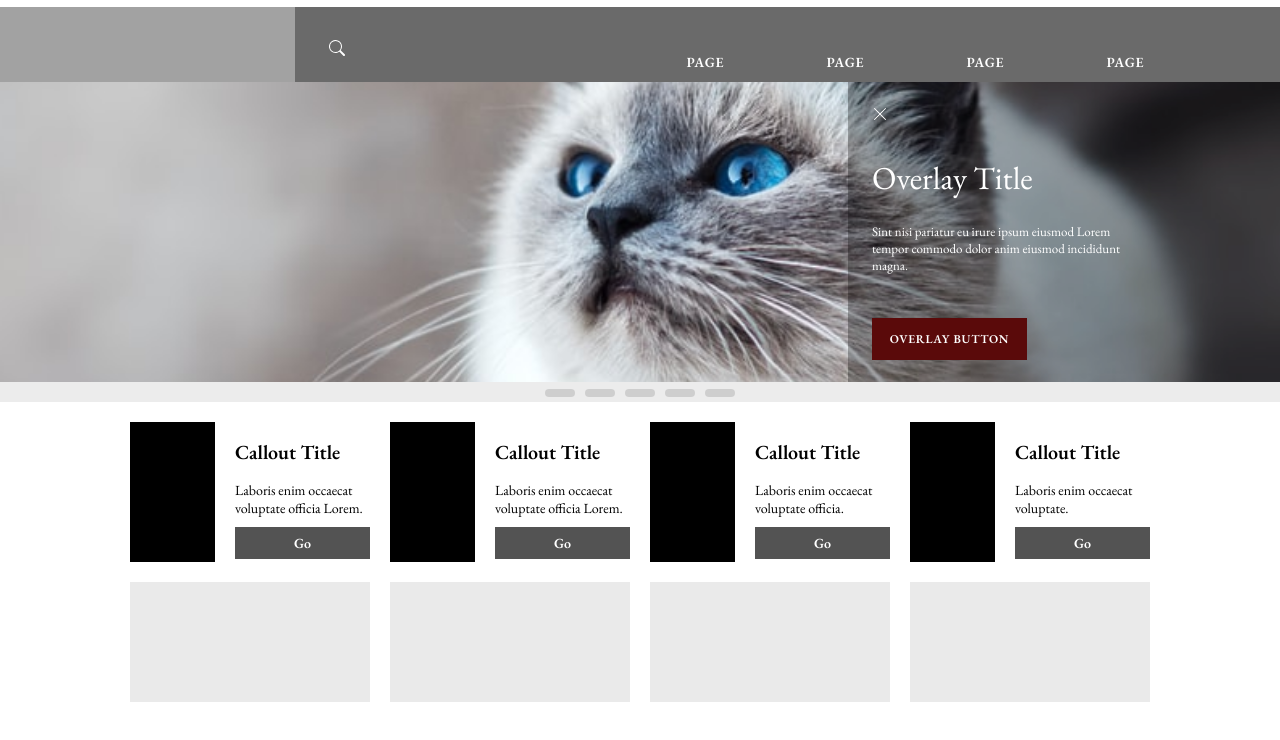
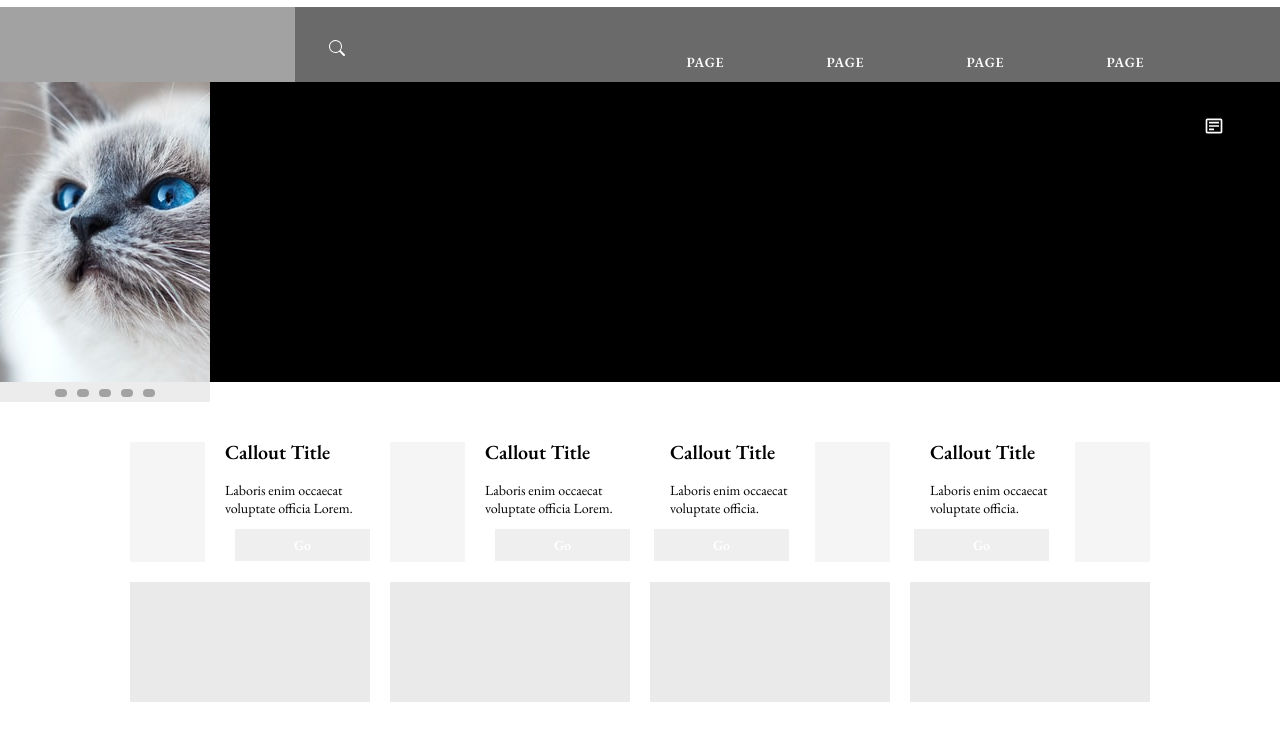
Before and after one commit to mbritton/compleat-poc, a Next.js app: page / in a window 1280 px wide. Both pictures are taken after a click on the button "OVERLAY BUTTON". Shown: the top 740 px of the page. Built offline with nearby package versions, Linux system fonts and the light colour scheme.

Commit message:
Right overlay interactions

```diff
--- a/components/Carousel.js
+++ b/components/Carousel.js
@@ -4,7 +4,7 @@ import { useCallback, useEffect, useState } from 'react';
 import { mediaByIndex } from '../media';
 import { CarouselSmallButton } from './Core';
 
-const Carousel = ({ slides }) => {
+const Carousel = ({ handleSlide, slides }) => {
   const [viewportRef, embla] = useEmblaCarousel({ skipSnaps: false });
   const [selectedIndex, setSelectedIndex] = useState(0);
   const [scrollSnaps, setScrollSnaps] = useState([]);
@@ -16,6 +16,7 @@ const Carousel = ({ slides }) => {
 
   const onSelect = useCallback(() => {
     if (!embla) return;
+    handleSlide(selectedIndex);
     setSelectedIndex(embla.selectedScrollSnap());
   }, [embla, setSelectedIndex]);
 
--- a/components/Core.js
+++ b/components/Core.js
@@ -18,12 +18,12 @@ export const RightOverlayButton = styled.button`
   letter-spacing: 0.75px;
   min-height: 42px;
   max-height: 42px;
-  margin: 20px 0 0 24px;
+  margin: 0 0 40px 24px;
 `;
 
 export const CalloutCardButton = styled.button`
   /* Adapt the colors based on primary prop */
-  background: ${(props) => (props.primary ? '#535353' : 'grey')};
+  background: '#535353';
   font-size: 14px;
   color: white;
   font-weight: 600;
@@ -35,23 +35,9 @@ export const CalloutCardButton = styled.button`
   width: 135px;
   min-height: 32px;
   max-height: 32px;
-  margin: 10px 0 0 0;
-`;
-
-export const CarouselNextButton = styled.button`
-  background: ${(props) => (props.primary ? '#535353' : 'grey')};
-  font-size: 14px;
-  color: white;
-  font-weight: 600;
-  cursor: pointer;
-  font-family: 'EB Garamond', serif;
-  height: 30px;
-  border: 0;
-  border-radius: 0;
-  width: 135px;
-  min-height: 32px;
-  max-height: 32px;
-  margin: 0 0 0 10px;
+  margin-top: 12px;
+  margin-left: ${(props) => (props.primary ? '10px' : '-16px')};
+  margin-right: ${(props) => (!props.primary ? '10px' : '0')};
 `;
 
 export const CarouselButton = styled.button`
@@ -65,20 +51,18 @@ export const CarouselButton = styled.button`
   border: 0;
   border-radius: 0;
   width: 60px;
-  min-height: 32px;
   max-height: 32px;
   margin: 0 10px 0 10px;
 `;
 
 export const CarouselSmallButton = styled.button`
   background: ${(props) =>
-    props.primary ? 'rgba(162, 162, 162, 0.4)' : 'rgba(162, 162, 162, 0.4)'};
+    props.primary ? 'rgba(162, 162, 162, 1)' : 'rgba(162, 162, 162, 1)'};
   cursor: pointer;
   height: 30px;
   border: 0;
   border-radius: 4px;
-  width: 30px;
-  min-height: 8px;
+  width: 10px;
   max-height: 8px;
   margin: 0 5px 8px 5px;
 `;
--- a/components/Hero.js
+++ b/components/Hero.js
@@ -1,18 +1,17 @@
 import styles from '@/styles/Hero.module.scss';
-import useEmblaCarousel from 'embla-carousel-react';
-import { useState } from 'react';
-import { BsXLg } from 'react-icons/bs';
+import { useCallback } from 'react';
 import Carousel from './Carousel';
 import RightOverlay from './RightOverlay';
 
 const SLIDE_COUNT = 5;
 const slides = Array.from(Array(SLIDE_COUNT).keys());
 
-const Hero = ({ children }) => {
+const Hero = () => {
+  const handleSlide = useCallback((slideIndex) => {}, []);
   return (
     <div className={styles.hero}>
       <RightOverlay title="Overlay Title"></RightOverlay>
-      <Carousel slides={slides}></Carousel>
+      <Carousel handleSlide={handleSlide} slides={slides}></Carousel>
     </div>
   );
 };
--- a/components/RightOverlay.js
+++ b/components/RightOverlay.js
@@ -1,7 +1,8 @@
+import { RightOverlayButton } from '@/components/Core';
 import styles from '@/styles/RightOverlay.module.scss';
+import { BiDetail } from 'react-icons/bi';
+import { BsXLg } from 'react-icons/bs';
 import { useCallback, useState } from 'react';
-import { BsXLg } from 'react-icons/bs';
-import { RightOverlayButton } from '@/components/Core';
 
 const RightOverlay = (props) => {
   const [isOpen, setIsOpen] = useState(true);
@@ -11,14 +12,30 @@ const RightOverlay = (props) => {
   return (
     <div className={isOpen ? styles.rightOverlay : styles.rightOverlayClosed}>
       <div className={styles.closeIcon}>
-        <BsXLg onClick={handleOpen}></BsXLg>
+        {!isOpen ? (
+          <BiDetail
+            className={styles.windowIcon}
+            onClick={handleOpen}
+          ></BiDetail>
+        ) : (
+          <></>
+        )}
+        {isOpen ? <BsXLg onClick={handleOpen}></BsXLg> : <></>}
       </div>
-      <h1>{props.title}</h1>
-      <div className={styles.overlayText}>
-        Sint nisi pariatur eu irure ipsum eiusmod Lorem tempor commodo dolor
-        anim eiusmod incididunt magna.
-      </div>
-      <RightOverlayButton>Overlay Button</RightOverlayButton>
+      {isOpen ? (
+        <>
+          <h1>{props.title}</h1>
+          <div className={styles.overlayText}>
+            Sint nisi pariatur eu irure ipsum eiusmod Lorem tempor commodo dolor
+            anim eiusmod incididunt magna.
+          </div>
+          <RightOverlayButton onClick={handleOpen}>
+            Overlay Button
+          </RightOverlayButton>
+        </>
+      ) : (
+        <></>
+      )}
     </div>
   );
 };
--- a/pages/index.js
+++ b/pages/index.js
@@ -44,12 +44,12 @@ export default function Home() {
         <div className={styles.card}>
           <div className={styles.innerCard}>
             <div className={styles.innerTop}>
-              <div className={styles.innerTopPicture}></div>
               <div className={styles.innerTopText}>
                 <h2>Callout Title</h2>
                 Laboris enim occaecat voluptate officia.
-                <CalloutCardButton primary>Go</CalloutCardButton>
+                <CalloutCardButton>Go</CalloutCardButton>
               </div>
+              <div className={styles.innerTopPicture}></div>
             </div>
             <div className={styles.innerBottom}></div>
           </div>
@@ -57,12 +57,12 @@ export default function Home() {
         <div className={styles.card}>
           <div className={styles.innerCard}>
             <div className={styles.innerTop}>
-              <div className={styles.innerTopPicture}></div>
               <div className={styles.innerTopText}>
                 <h2>Callout Title</h2>
-                Laboris enim occaecat voluptate.
-                <CalloutCardButton primary>Go</CalloutCardButton>
+                Laboris enim occaecat voluptate officia.
+                <CalloutCardButton>Go</CalloutCardButton>
               </div>
+              <div className={styles.innerTopPicture}></div>
             </div>
             <div className={styles.innerBottom}></div>
           </div>
--- a/styles/Carousel.module.scss
+++ b/styles/Carousel.module.scss
@@ -1,9 +1,6 @@
 .carouselButtonsWrapper {
   width: 100%;
   height: 20px;
-  // margin-left: 30px;
-  // z-index: 200;
-  // position: absolute;
   padding: 0;
   margin: 0 100px 0 0;
   display: flex;
@@ -14,12 +11,8 @@
 
 .embla {
   position: relative;
-  background-color: #f7f7f7;
+  background-color: rgb(247, 247, 247);
   height: 300px;
-}
-
-.embla__dots {
-  border: 1px solid red;
 }
 
 .embla__viewport {
--- a/styles/Hero.module.scss
+++ b/styles/Hero.module.scss
@@ -3,21 +3,13 @@
   flex: 1;
   padding: 0;
   background-color: #000000;
+  max-height: 300px;
   width: 100%;
-  height: 300px;
   color: white;
-}
-
-.rightOverlayclosed {
-  position: absolute;
-  right: -400px;
+  justify-items: left;
 }
 
 @media (max-width: 600px) {
-  .grid {
-    width: 100%;
-    flex-direction: column;
-  }
 }
 
 @media (prefers-color-scheme: dark) {
--- a/styles/Layout.module.scss
+++ b/styles/Layout.module.scss
@@ -79,13 +79,14 @@
   margin: 0;
   display: flex;
   flex-direction: row;
-  align-items: flex-start;
+  align-items: flex-end;
 }
 
 .innerTopPicture {
-  background-color: #000000;
-  width: 124px;
-  height: 140px;
+  background-color: rgba(206, 206, 206, 0.2);
+  min-width: 75px;
+  max-width: 75px;
+  height: 120px;
   margin: 0;
   display: flex;
   flex-direction: row;
--- a/styles/RightOverlay.module.scss
+++ b/styles/RightOverlay.module.scss
@@ -2,10 +2,8 @@
   margin: 24px;
   cursor: pointer;
   color: white;
-}
-
-.container {
-  padding: 0;
+  width: 50px;
+  height: 40px;
 }
 
 .icon {
@@ -13,7 +11,10 @@
 }
 
 .overlayText {
+  min-height: 22px;
+  max-height: 52px;
   width: 60%;
+  overflow: hidden;
   margin: 24px;
   font-family: 'EB Garamond', serif;
   font-size: 13px;
@@ -27,7 +28,6 @@
   width: 432px;
   height: 300px;
   background-color: rgba(0, 0, 0, 0.3);
-
   h1 {
     margin: 30px 0 0 24px;
     color: white;
@@ -37,15 +37,25 @@
 
 .rightOverlayClosed {
   position: absolute;
-  right: -100px;
+  right: 0;
   z-index: 100;
+  width: 100px;
+  max-height: 300px;
+  background-color: rgba(0, 0, 0, 0);
+  h1 {
+    margin: 30px 0 0 24px;
+    color: white;
+    font-weight: 300;
+  }
+}
+
+.windowIcon {
+  margin: 0 -50px 0 0;
+  width: 20px;
+  font-size: 40px;
 }
 
 @media (max-width: 600px) {
-  .grid {
-    width: 100%;
-    flex-direction: column;
-  }
 }
 
 @media (prefers-color-scheme: dark) {
--- a/styles/TopNav.module.scss
+++ b/styles/TopNav.module.scss
@@ -47,10 +47,6 @@
 }
 
 @media (max-width: 600px) {
-  .grid {
-    width: 100%;
-    flex-direction: column;
-  }
 }
 
 @media (prefers-color-scheme: dark) {
```
